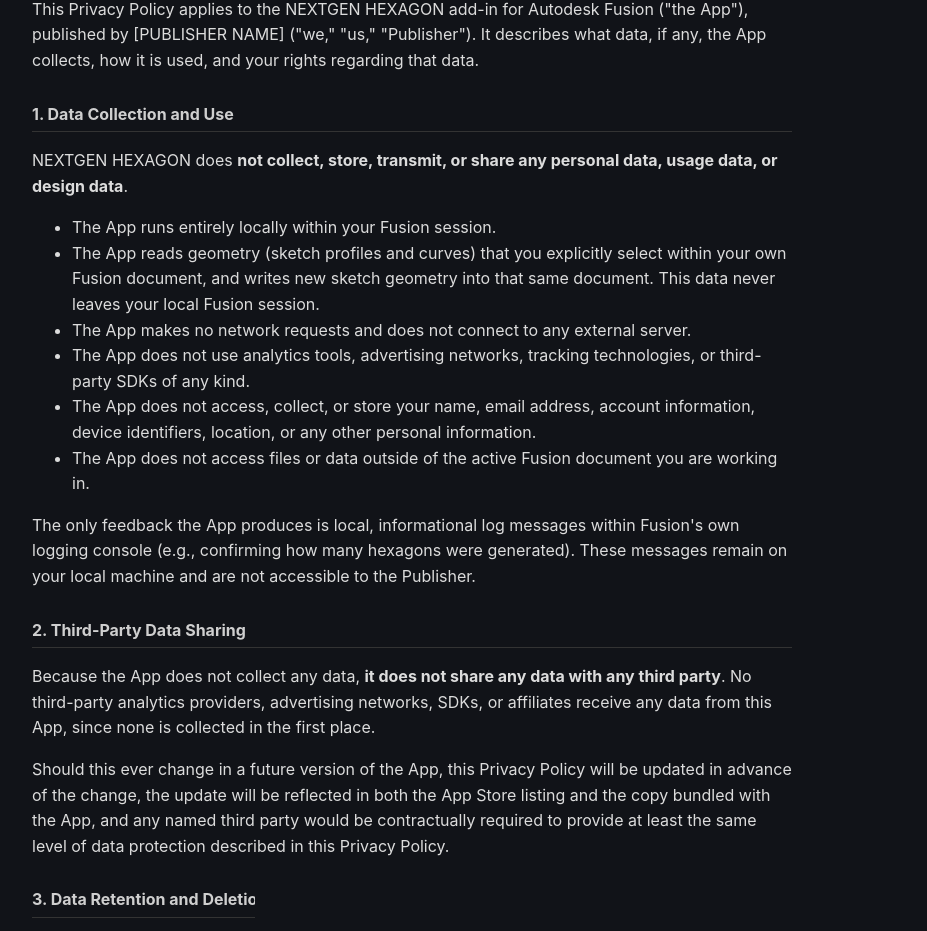
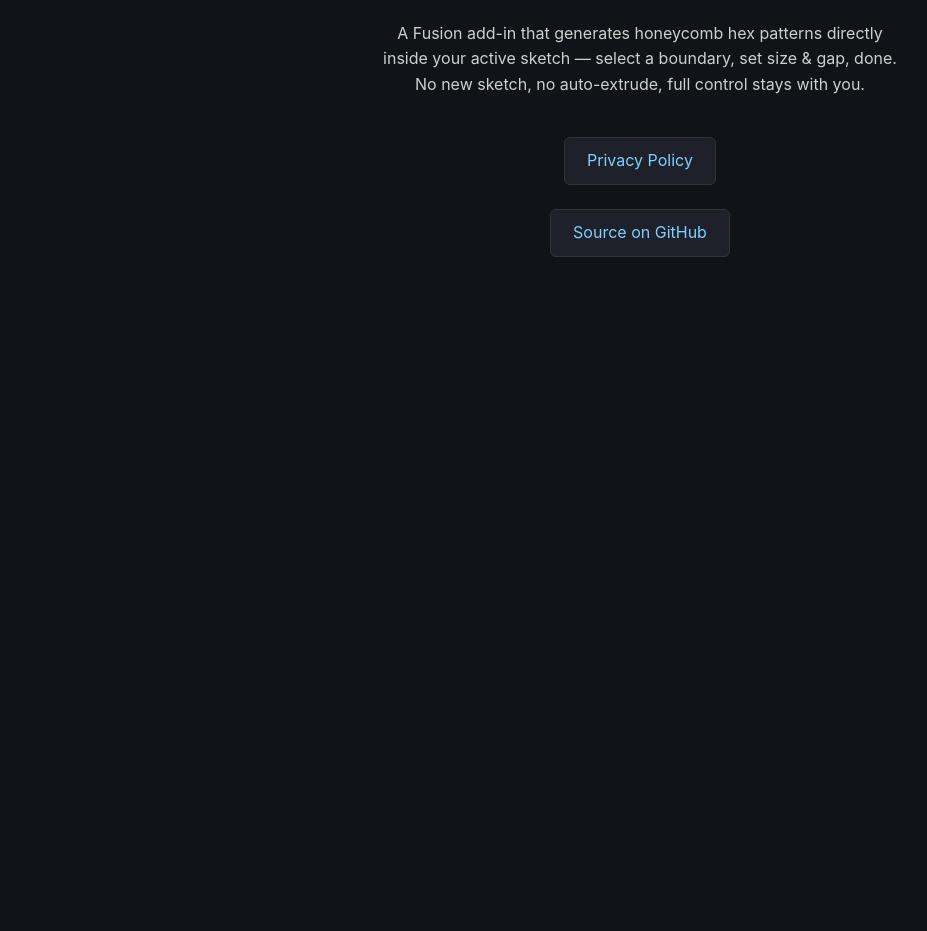
Before and after one commit to NextGen838/NextGen-Hexagon, a plain HTML site: page docs/index.html in a window 1280 px wide. Shown: the part 127-1058 px from the top of the page, without its empty margins (0-927 px from the left). After the commit the page ends 800 px from the top, so only its background shows below. Drawn offline with Linux system fonts and the light colour scheme.

Commit message:
Update index.html

```diff
--- a/docs/index.html
+++ b/docs/index.html
@@ -2,118 +2,53 @@
 <html lang="en">
 <head>
 <meta charset="UTF-8">
-<title>NEXTGEN HEXAGON - Privacy Policy</title>
+<title>NEXTGEN HEXAGON</title>
 <style>
     body {
         font-family: -apple-system, "Segoe UI", Helvetica, Arial, sans-serif;
         background: #111318;
         color: #e6e6e6;
         margin: 0;
-        padding: 24px 32px 60px 32px;
+        padding: 60px 32px;
         line-height: 1.6;
-        max-width: 760px;
+        display: flex;
+        flex-direction: column;
+        align-items: center;
+        text-align: center;
     }
     h1 {
         color: #4ea3ff;
-        font-size: 22px;
-        margin-bottom: 4px;
+        font-size: 28px;
+        margin-bottom: 8px;
     }
-    h2 {
+    p {
         color: #cfcfcf;
-        font-size: 16px;
-        margin-top: 28px;
-        border-bottom: 1px solid #333;
-        padding-bottom: 4px;
+        max-width: 520px;
     }
-    p, li { color: #dcdcdc; }
-    .updated { color: #8c8c8c; font-size: 13px; }
-    .note {
+    a.button {
+        display: inline-block;
+        margin-top: 24px;
+        padding: 10px 22px;
         background: #1e2129;
-        border-left: 3px solid #4ea3ff;
-        padding: 10px 14px;
-        margin-top: 16px;
+        color: #7fd0ff;
+        text-decoration: none;
+        border-radius: 6px;
+        border: 1px solid #333;
     }
-    a { color: #7fd0ff; }
+    a.button:hover {
+        border-color: #4ea3ff;
+    }
 </style>
 </head>
 <body>
 
-<h1>Privacy Policy — NEXTGEN HEXAGON</h1>
-<p class="updated">Last updated: [DATE]</p>
+<h1>NEXTGEN HEXAGON</h1>
+<p>A Fusion add-in that generates honeycomb hex patterns directly inside
+your active sketch — select a boundary, set size &amp; gap, done. No new
+sketch, no auto-extrude, full control stays with you.</p>
 
-<p>This Privacy Policy applies to the NEXTGEN HEXAGON add-in for Autodesk
-Fusion ("the App"), published by [PUBLISHER NAME] ("we," "us,"
-"Publisher"). It describes what data, if any, the App collects, how it is
-used, and your rights regarding that data.</p>
-
-<h2>1. Data Collection and Use</h2>
-<p>NEXTGEN HEXAGON does <strong>not collect, store, transmit, or share any
-personal data, usage data, or design data</strong>.</p>
-<ul>
-<li>The App runs entirely locally within your Fusion session.</li>
-<li>The App reads geometry (sketch profiles and curves) that you explicitly
-select within your own Fusion document, and writes new sketch geometry
-into that same document. This data never leaves your local Fusion
-session.</li>
-<li>The App makes no network requests and does not connect to any
-external server.</li>
-<li>The App does not use analytics tools, advertising networks, tracking
-technologies, or third-party SDKs of any kind.</li>
-<li>The App does not access, collect, or store your name, email address,
-account information, device identifiers, location, or any other personal
-information.</li>
-<li>The App does not access files or data outside of the active Fusion
-document you are working in.</li>
-</ul>
-<p>The only feedback the App produces is local, informational log messages
-within Fusion's own logging console (e.g., confirming how many hexagons
-were generated). These messages remain on your local machine and are not
-accessible to the Publisher.</p>
-
-<h2>2. Third-Party Data Sharing</h2>
-<p>Because the App does not collect any data, <strong>it does not share
-any data with any third party</strong>. No third-party analytics
-providers, advertising networks, SDKs, or affiliates receive any data
-from this App, since none is collected in the first place.</p>
-<p>Should this ever change in a future version of the App, this Privacy
-Policy will be updated in advance of the change, the update will be
-reflected in both the App Store listing and the copy bundled with the
-App, and any named third party would be contractually required to
-provide at least the same level of data protection described in this
-Privacy Policy.</p>
-
-<h2>3. Data Retention and Deletion</h2>
-<p>The Publisher does not collect or receive any data from the App, and
-therefore holds no user data related to the App's use. There is nothing
-for the Publisher to retain or delete, as no data is transmitted to or
-stored by the Publisher at any point.</p>
-<p>Any geometry created by the App exists only within your own local
-Fusion document and is fully under your control — you may edit or delete
-it at any time using standard Fusion functionality (undo, delete, or
-removing the sketch geometry).</p>
-
-<h2>4. Revoking Consent / Requesting Data Deletion</h2>
-<p>Because the App does not collect personal data or design data, there
-is no data held by the Publisher to revoke consent for or request
-deletion of.</p>
-<p>If you have questions about this Privacy Policy, believe the App's
-behavior does not match this description, or have any other
-privacy-related concerns, please contact us at:</p>
-<p><strong>[PUBLISHER NAME]</strong><br>
-Email: [CONTACT EMAIL]<br>
-Website: [WEBSITE URL]</p>
-
-<h2>5. Changes to This Policy</h2>
-<p>If the App's functionality changes in a way that introduces data
-collection, this Privacy Policy will be updated accordingly, and the
-updated policy will be made available both on the App's product page and
-within the App itself.</p>
-
-<div class="note">
-This page is also linked from inside the App itself (press F1 while the
-NEXTGEN HEXAGON command dialog is open) to satisfy the requirement that
-the policy be accessible both on the product page and within the App.
-</div>
+<a class="button" href="privacy-policy.html">Privacy Policy</a>
+<a class="button" href="https://github.com/NextGen838/NextGen-Hexagon">Source on GitHub</a>
 
 </body>
 </html>
```
